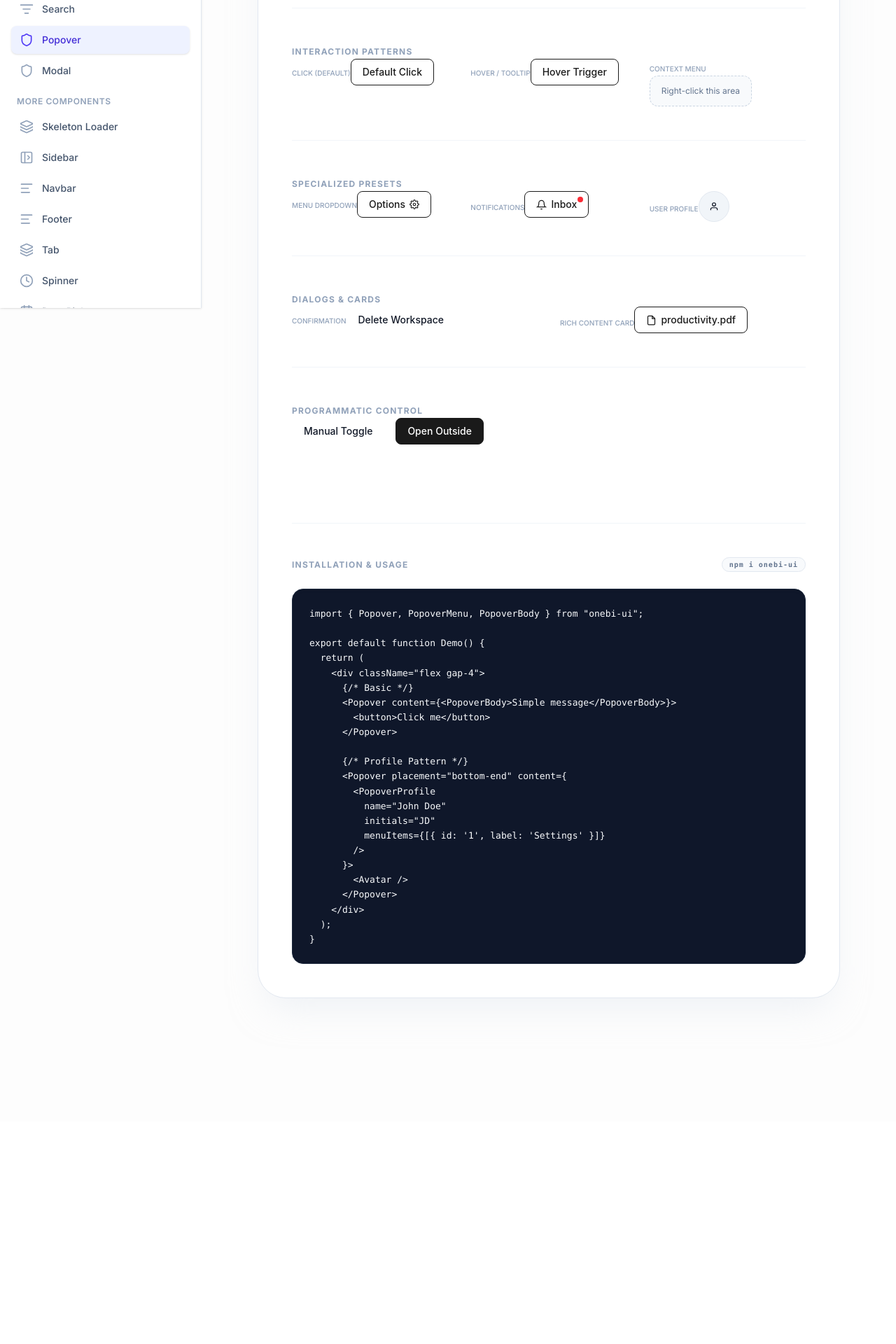
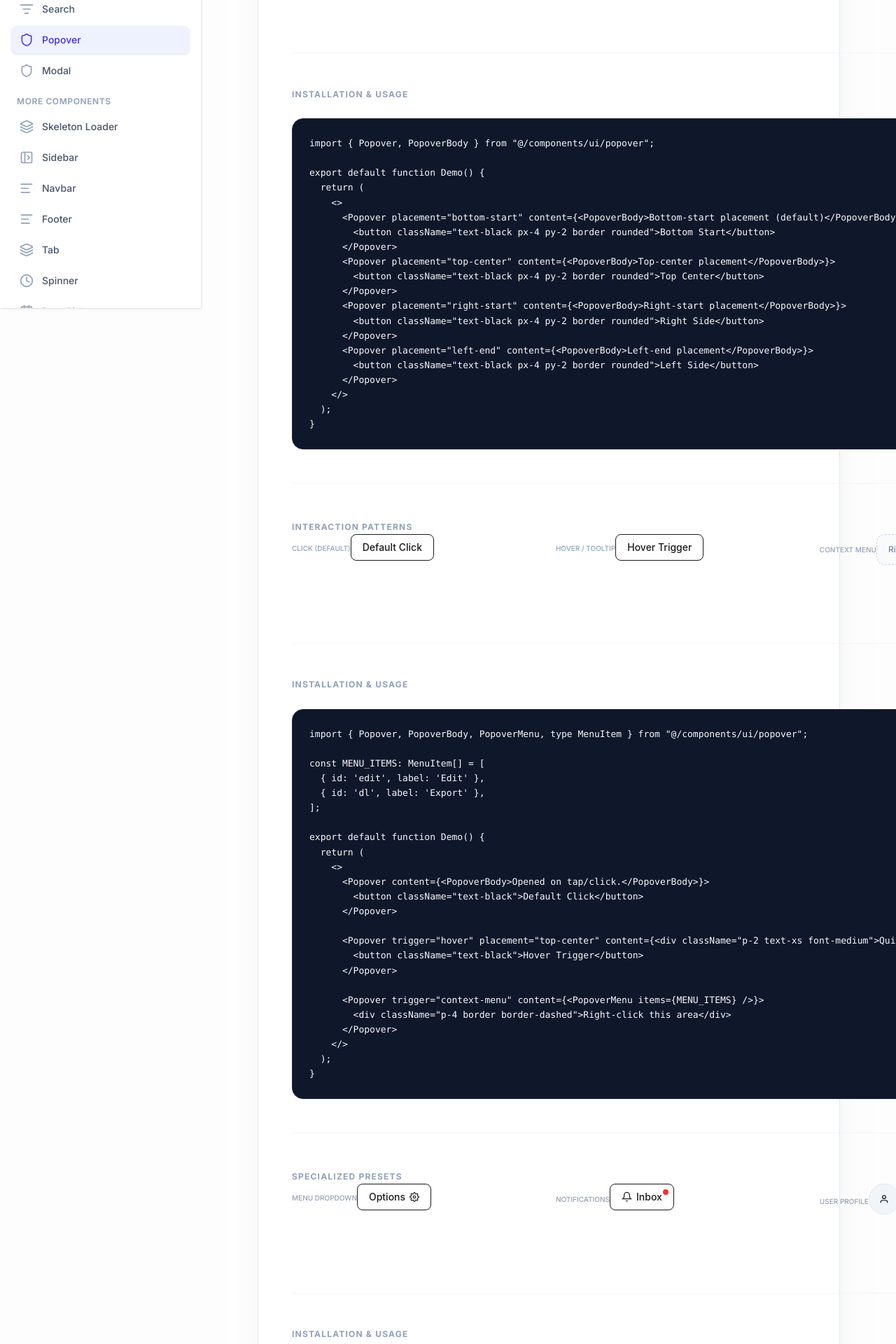
Before and after one commit to OneBI-Software-LLP/Onebi-custom-Components, a Next.js app: page /components/popover in a window 1280 px wide. Shown: the part 360-2280 px from the top of the page at 70% size. Before the commit the page ends 1962 px from the top, so only its background shows below. Built offline with nearby package versions, Linux system fonts and the light colour scheme.

Commit message:
-Added the popover how to use and installation guide.

```diff
--- a/src/app/components/popover/page.tsx
+++ b/src/app/components/popover/page.tsx
@@ -34,11 +34,11 @@ const WarnIcon = () => <svg width="13" height="13" viewBox="0 0 24 24" fill="non
 const AlertIcon = () => <svg width="13" height="13" viewBox="0 0 24 24" fill="none" stroke="#dc2626" strokeWidth="2.2"><circle cx="12" cy="12" r="10"/><line x1="12" y1="8" x2="12" y2="12"/><line x1="12" y1="16" x2="12.01" y2="16"/></svg>;
 
 // ── Shared trigger component for demo consistency ──
-const Trigger = ({ children, variant = "outline", className = "" }: { children: React.ReactNode; variant?: any; className?: string }) => (
-  <Button variant={variant} className={`h-11 rounded-xl px-5 font-medium ${className}`}>
+const Trigger = React.forwardRef<HTMLButtonElement, any>(({ children, variant = "outline", className = "", ...props }, ref) => (
+  <Button ref={ref} variant={variant} className={`h-11 rounded-xl px-5 font-medium text-black ${className}`} {...props}>
     {children}
   </Button>
-);
+));
 
 const CodeBlock = ({ code }: { code: string }) => (
   <div className="mt-16 border-t border-slate-100 pt-12">
@@ -135,6 +135,29 @@ export default function PopoverPage() {
               </Popover>
             </Section>
 
+            <CodeBlock
+              code={`import { Popover, PopoverBody } from "@/components/ui/popover";
+
+export default function Demo() {
+  return (
+    <>
+      <Popover placement="bottom-start" content={<PopoverBody>Bottom-start placement (default)</PopoverBody>}>
+        <button className="text-black px-4 py-2 border rounded">Bottom Start</button>
+      </Popover>
+      <Popover placement="top-center" content={<PopoverBody>Top-center placement</PopoverBody>}>
+        <button className="text-black px-4 py-2 border rounded">Top Center</button>
+      </Popover>
+      <Popover placement="right-start" content={<PopoverBody>Right-start placement</PopoverBody>}>
+        <button className="text-black px-4 py-2 border rounded">Right Side</button>
+      </Popover>
+      <Popover placement="left-end" content={<PopoverBody>Left-end placement</PopoverBody>}>
+        <button className="text-black px-4 py-2 border rounded">Left Side</button>
+      </Popover>
+    </>
+  );
+}`}
+            />
+
             <Separator className="bg-slate-100" />
 
             {/* ── TRIGGERS ── */}
@@ -162,6 +185,33 @@ export default function PopoverPage() {
                 </div>
               </div>
             </Section>
+
+            <CodeBlock
+              code={`import { Popover, PopoverBody, PopoverMenu, type MenuItem } from "@/components/ui/popover";
+
+const MENU_ITEMS: MenuItem[] = [
+  { id: 'edit', label: 'Edit' },
+  { id: 'dl', label: 'Export' },
+];
+
+export default function Demo() {
+  return (
+    <>
+      <Popover content={<PopoverBody>Opened on tap/click.</PopoverBody>}>
+        <button className="text-black">Default Click</button>
+      </Popover>
+
+      <Popover trigger="hover" placement="top-center" content={<div className="p-2 text-xs font-medium">Quick tooltip on hover</div>}>
+        <button className="text-black">Hover Trigger</button>
+      </Popover>
+
+      <Popover trigger="context-menu" content={<PopoverMenu items={MENU_ITEMS} />}>
+        <div className="p-4 border border-dashed">Right-click this area</div>
+      </Popover>
+    </>
+  );
+}`}
+            />
 
             <Separator className="bg-slate-100" />
 
@@ -209,6 +259,39 @@ export default function PopoverPage() {
               </div>
             </Section>
 
+            <CodeBlock
+              code={`import { Popover, PopoverMenu, PopoverNotifications, PopoverProfile } from "@/components/ui/popover";
+
+export default function Demo() {
+  return (
+    <>
+      <Popover placement="bottom-start" content={<PopoverMenu items={MENU_ITEMS} />}>
+        <button className="text-black">Options</button>
+      </Popover>
+
+      <Popover placement="bottom-end" closeOnSelect={false} content={<PopoverNotifications items={NOTIFICATIONS} />}>
+        <button className="text-black">Inbox</button>
+      </Popover>
+
+      <Popover placement="bottom-end" content={
+        <PopoverProfile
+          name="Rahul Kumar"
+          email="rahul@onebi.io"
+          initials="RK"
+          planLabel="Enterprise Plan"
+          menuItems={[
+            { id: 'p1', label: 'Billing Settings' },
+            { id: 'p2', label: 'Sign out', danger: true, separator: true }
+          ]}
+        />
+      }>
+        <div className="cursor-pointer">Profile Icon</div>
+      </Popover>
+    </>
+  );
+}`}
+            />
+
             <Separator className="bg-slate-100" />
 
             {/* ── CONFIRM & RICH ── */}
@@ -246,6 +329,40 @@ export default function PopoverPage() {
               </div>
             </Section>
 
+            <CodeBlock
+              code={`import { Popover, PopoverConfirm, PopoverRich } from "@/components/ui/popover";
+
+export default function Demo() {
+  return (
+    <>
+      {/* Confirmation Dialog */}
+      <Popover content={
+        <PopoverConfirm
+          title="Destructive Action"
+          description="Are you sure? This action cannot be undone."
+          confirmLabel="Yes, Delete"
+          onConfirm={() => console.log('Deleted!')}
+        />
+      }>
+        <button className="text-red-600">Delete Workspace</button>
+      </Popover>
+
+      {/* Rich Content Card */}
+      <Popover content={
+        <PopoverRich
+          title="Productivity.pdf"
+          description="Modified 2 hours ago by Sarah."
+          stats={[{ label: 'Users', value: '12' }]}
+          primaryAction={{ label: 'Open File', onClick: () => {} }}
+        />
+      }>
+        <button className="text-black">productivity.pdf</button>
+      </Popover>
+    </>
+  );
+}`}
+            />
+
             <Separator className="bg-slate-100" />
 
             {/* ── CONTROLLED ── */}
@@ -259,33 +376,32 @@ export default function PopoverPage() {
                 >
                   <Trigger variant="ghost" className="border-indigo-100 text-indigo-600">Manual Toggle</Trigger>
                 </Popover>
-                <Button onClick={() => setControlledOpen(!controlledOpen)} className="h-11 rounded-xl">
+                <Button onClick={() => setControlledOpen(!controlledOpen)} className="h-11 rounded-xl text-black">
                   {controlledOpen ? "Close" : "Open"} Outside
                 </Button>
               </div>
             </Section>
 
             <CodeBlock
-              code={`import { Popover, PopoverMenu, PopoverBody } from "onebi-ui";
+              code={`import { Popover, PopoverBody } from "@/components/ui/popover";
+import { useState } from "react";
 
 export default function Demo() {
+  const [open, setOpen] = useState(false);
+
   return (
-    <div className="flex gap-4">
-      {/* Basic */}
-      <Popover content={<PopoverBody>Simple message</PopoverBody>}>
-        <button>Click me</button>
+    <div className="flex gap-4 items-center">
+      <Popover
+        open={open}
+        onOpenChange={setOpen}
+        trigger="manual"
+        content={<PopoverBody>Managed via external state.</PopoverBody>}
+      >
+        <button className="text-black">Manual Toggle</button>
       </Popover>
-
-      {/* Profile Pattern */}
-      <Popover placement="bottom-end" content={
-        <PopoverProfile
-          name="John Doe"
-          initials="JD"
-          menuItems={[{ id: '1', label: 'Settings' }]}
-        />
-      }>
-        <Avatar />
-      </Popover>
+      <button onClick={() => setOpen(!open)} className="text-black">
+        {open ? "Close" : "Open"} Outside
+      </button>
     </div>
   );
 }`}
```
